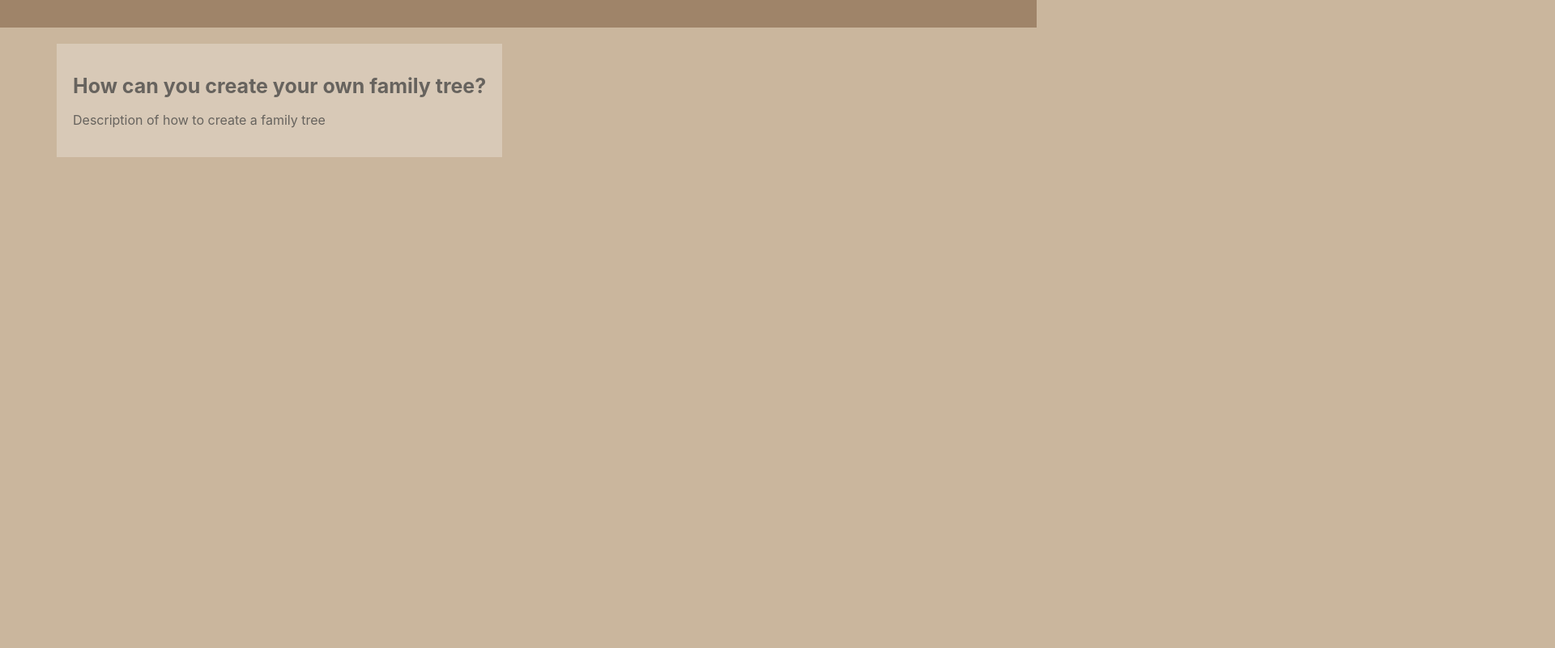
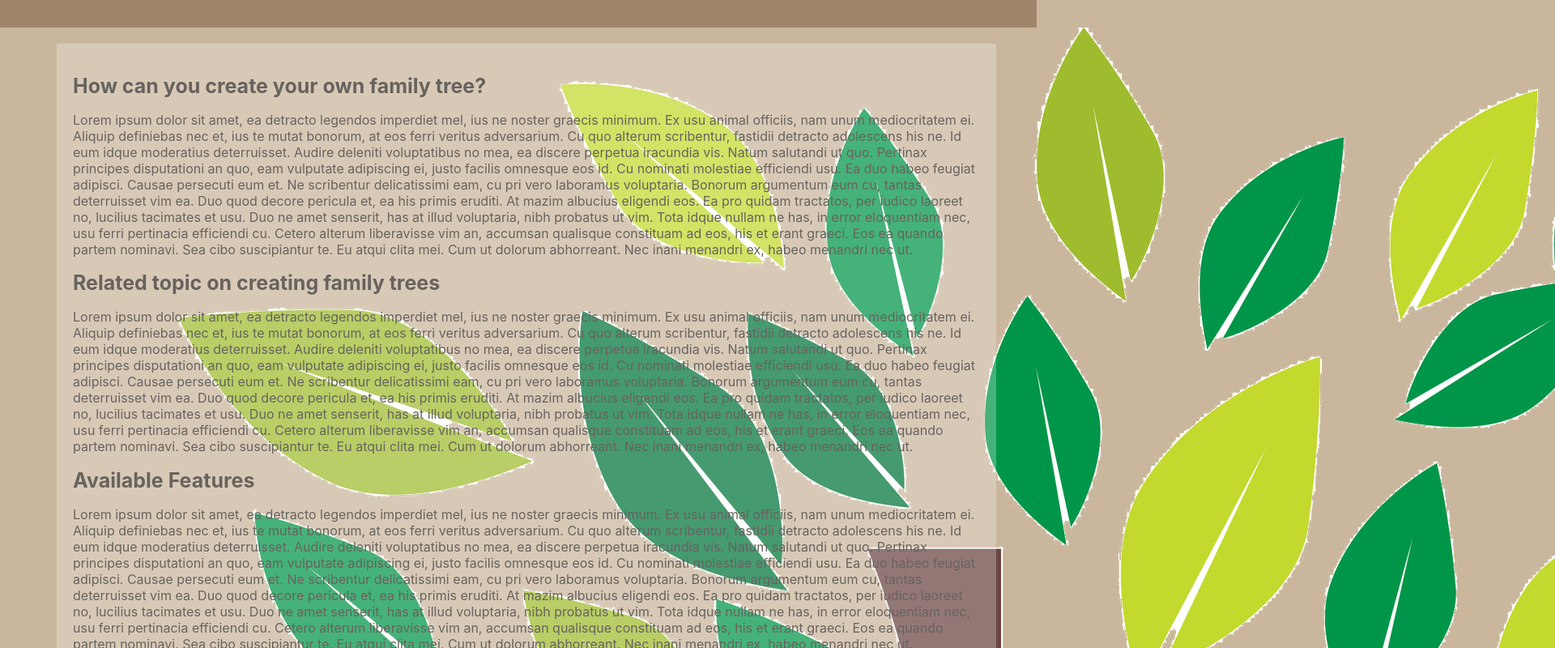
Before and after one commit to matyevaa/wikifamily_copy, a React (Create React App) app: page / in a window 1280 px wide. Shown: the part 120-920 px from the top of the page at 81% size, 1920 px wide, since content can reach past the window. Before the commit the page ends 800 px from the top, so only its background shows below. Built offline with nearby package versions, Linux system fonts and the light colour scheme.

Commit message:
added bg image and fake content

```diff
--- a/src/pages/Homepage.js
+++ b/src/pages/Homepage.js
@@ -13,8 +13,36 @@ const Homepage = ({
         {/* need to add bg image, link? */}
 
         <div className="information">
-            <h1 className="subtopic text">How can you create your own family tree?</h1>
-            <p className="description text">Description of how to create a family tree</p>
+            <div className="Topic">
+              <h1 className="subtopic text">How can you create your own family tree?</h1>
+              <p className="description text">Lorem ipsum dolor sit amet, ea detracto legendos imperdiet mel, ius ne noster graecis minimum. Ex usu animal officiis, nam unum mediocritatem ei. Aliquip definiebas nec et, ius te mutat bonorum, at eos ferri veritus adversarium. Cu quo alterum scribentur, fastidii detracto adolescens his ne. Id eum idque moderatius deterruisset.
+                                              Audire deleniti voluptatibus no mea, ea discere perpetua iracundia vis. Natum salutandi ut quo. Pertinax principes disputationi an quo, eam vulputate adipiscing ei, justo facilis omnesque eos id. Cu nominati molestiae efficiendi usu. Ea duo habeo feugiat adipisci.
+                                              Causae persecuti eum et. Ne scribentur delicatissimi eam, cu pri vero laboramus voluptaria. Bonorum argumentum eum cu, tantas deterruisset vim ea. Duo quod decore pericula et, ea his primis eruditi. At mazim albucius eligendi eos.
+                                              Ea pro quidam tractatos, per iudico laoreet no, lucilius tacimates et usu. Duo ne amet senserit, has at illud voluptaria, nibh probatus ut vim. Tota idque nullam ne has, in error eloquentiam nec, usu ferri pertinacia efficiendi cu. Cetero alterum liberavisse vim an, accumsan qualisque constituam ad eos, his et erant graeci. Eos ea quando partem nominavi.
+                                              Sea cibo suscipiantur te. Eu atqui clita mei. Cum ut dolorum abhorreant. Nec inani menandri ex, habeo menandri nec ut.
+              </p>
+              <h1 className="subtopic text">Related topic on creating family trees</h1>
+              <p className="description text">Lorem ipsum dolor sit amet, ea detracto legendos imperdiet mel, ius ne noster graecis minimum. Ex usu animal officiis, nam unum mediocritatem ei. Aliquip definiebas nec et, ius te mutat bonorum, at eos ferri veritus adversarium. Cu quo alterum scribentur, fastidii detracto adolescens his ne. Id eum idque moderatius deterruisset.
+                                              Audire deleniti voluptatibus no mea, ea discere perpetua iracundia vis. Natum salutandi ut quo. Pertinax principes disputationi an quo, eam vulputate adipiscing ei, justo facilis omnesque eos id. Cu nominati molestiae efficiendi usu. Ea duo habeo feugiat adipisci.
+                                              Causae persecuti eum et. Ne scribentur delicatissimi eam, cu pri vero laboramus voluptaria. Bonorum argumentum eum cu, tantas deterruisset vim ea. Duo quod decore pericula et, ea his primis eruditi. At mazim albucius eligendi eos.
+                                              Ea pro quidam tractatos, per iudico laoreet no, lucilius tacimates et usu. Duo ne amet senserit, has at illud voluptaria, nibh probatus ut vim. Tota idque nullam ne has, in error eloquentiam nec, usu ferri pertinacia efficiendi cu. Cetero alterum liberavisse vim an, accumsan qualisque constituam ad eos, his et erant graeci. Eos ea quando partem nominavi.
+                                              Sea cibo suscipiantur te. Eu atqui clita mei. Cum ut dolorum abhorreant. Nec inani menandri ex, habeo menandri nec ut.
+              </p>
+            </div>
+
+            <div className="Topic">
+              <h1 className="subtopic text">Available Features</h1>
+              <p className="description text">Lorem ipsum dolor sit amet, ea detracto legendos imperdiet mel, ius ne noster graecis minimum. Ex usu animal officiis, nam unum mediocritatem ei. Aliquip definiebas nec et, ius te mutat bonorum, at eos ferri veritus adversarium. Cu quo alterum scribentur, fastidii detracto adolescens his ne. Id eum idque moderatius deterruisset.
+                                              Audire deleniti voluptatibus no mea, ea discere perpetua iracundia vis. Natum salutandi ut quo. Pertinax principes disputationi an quo, eam vulputate adipiscing ei, justo facilis omnesque eos id. Cu nominati molestiae efficiendi usu. Ea duo habeo feugiat adipisci.
+                                              Causae persecuti eum et. Ne scribentur delicatissimi eam, cu pri vero laboramus voluptaria. Bonorum argumentum eum cu, tantas deterruisset vim ea. Duo quod decore pericula et, ea his primis eruditi. At mazim albucius eligendi eos.
+                                              Ea pro quidam tractatos, per iudico laoreet no, lucilius tacimates et usu. Duo ne amet senserit, has at illud voluptaria, nibh probatus ut vim. Tota idque nullam ne has, in error eloquentiam nec, usu ferri pertinacia efficiendi cu. Cetero alterum liberavisse vim an, accumsan qualisque constituam ad eos, his et erant graeci. Eos ea quando partem nominavi.
+                                              Sea cibo suscipiantur te. Eu atqui clita mei. Cum ut dolorum abhorreant. Nec inani menandri ex, habeo menandri nec ut.
+                </p>
+              </div>
+        </div>
+
+        <div className="bgImgContainer">
+          <img src="/pnghut_family-tree-reunion.png" className="bgImg"/>
         </div>
     </div>
   );
```
